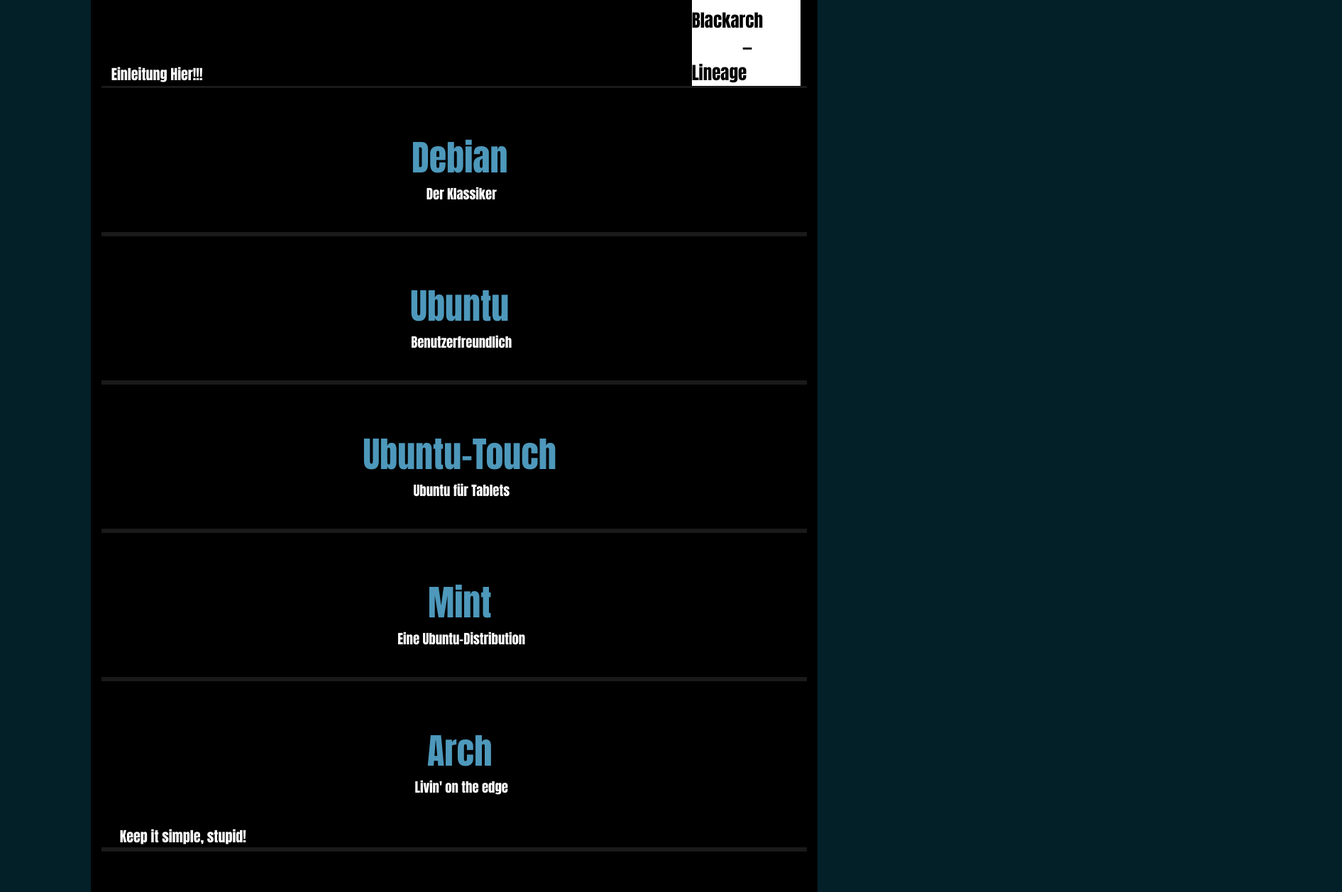
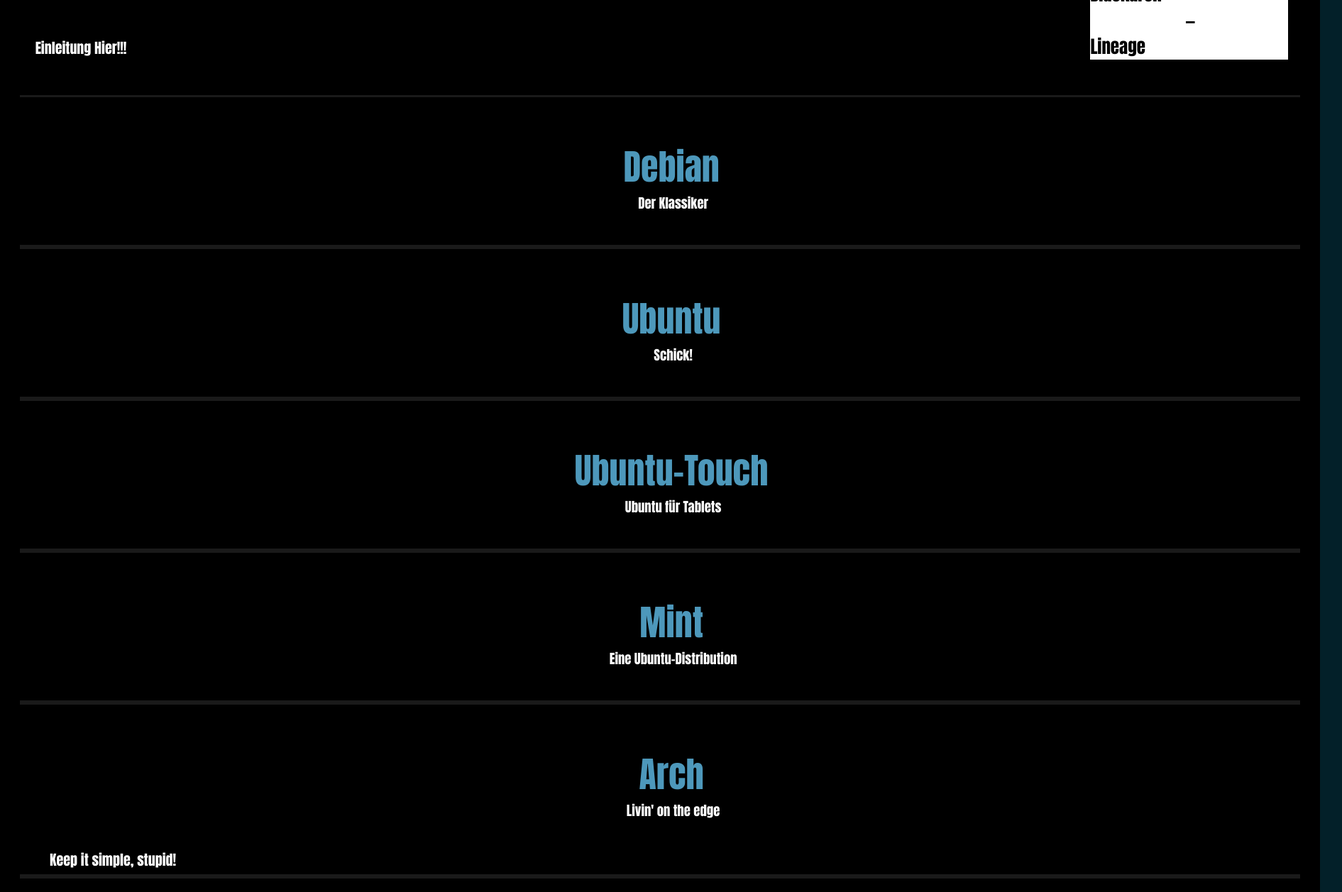
Before and after one commit to chaosFaktor/openpad, a plain HTML site: page guides/os.html in a window 1280 px wide. Shown: the part 877-2134 px from the top of the page at 71% size, 1891 px wide, since content can reach past the window. Drawn offline with Linux system fonts and the light colour scheme.

Commit message:
keine Zeit

```diff
--- a/css/basic.css
+++ b/css/basic.css
@@ -2,5 +2,6 @@
     margin: 0;
 }
 body{
+    margin:0 auto;
     font-family: Impact, Haettenschweiler, 'Arial Narrow Bold', sans-serif;
 }
--- a/css/paragraphs.css
+++ b/css/paragraphs.css
@@ -12,6 +12,9 @@
 .article a{
     text-decoration: none;
     color: rgb(77, 152, 187)
+}
+.article p{
+    margin-bottom: 5px;
 }
 .article {
     text-align: center;
@@ -54,7 +57,7 @@
 .container{
     background-color: #000000;
     color: white;
-    width: 80%;
+    width: 1860px;
     height: 100%;
     text-align: center;
     margin: 0 auto;
@@ -70,6 +73,7 @@
     font-size: 25px;
     display: inline-block;
     background-color:white;
+    margin-bottom: 50px;
 }
 .linkbox h2{
     background-color: rgb(48, 48, 48);
--- a/guides/os.html
+++ b/guides/os.html
@@ -79,7 +79,7 @@
         </div>
         <div class="article" id="ubuntu">
             <h2><a href="https://ubuntu.com/" target="_blank">Ubuntu</a></h2>
-            <h3>Benutzerfreundlich</h3>
+            <h3>Schick!</h3>
             <p></p>
         </div>
         <div class="article" id="ubuntu-touch">
@@ -114,7 +114,7 @@
         </div>
         <div class="article" id="lineage">
             <h2><a href="https://lineageos.org/" target="_blank">Lineage</a></h2>
-            <h3>(Fast) Android</h3>
+            <h3>Android aber besser</h3>
             <p></p>
         </div>
 
```
Also changed, not shown: index.html (+1 -0 lines), 1 other file.
